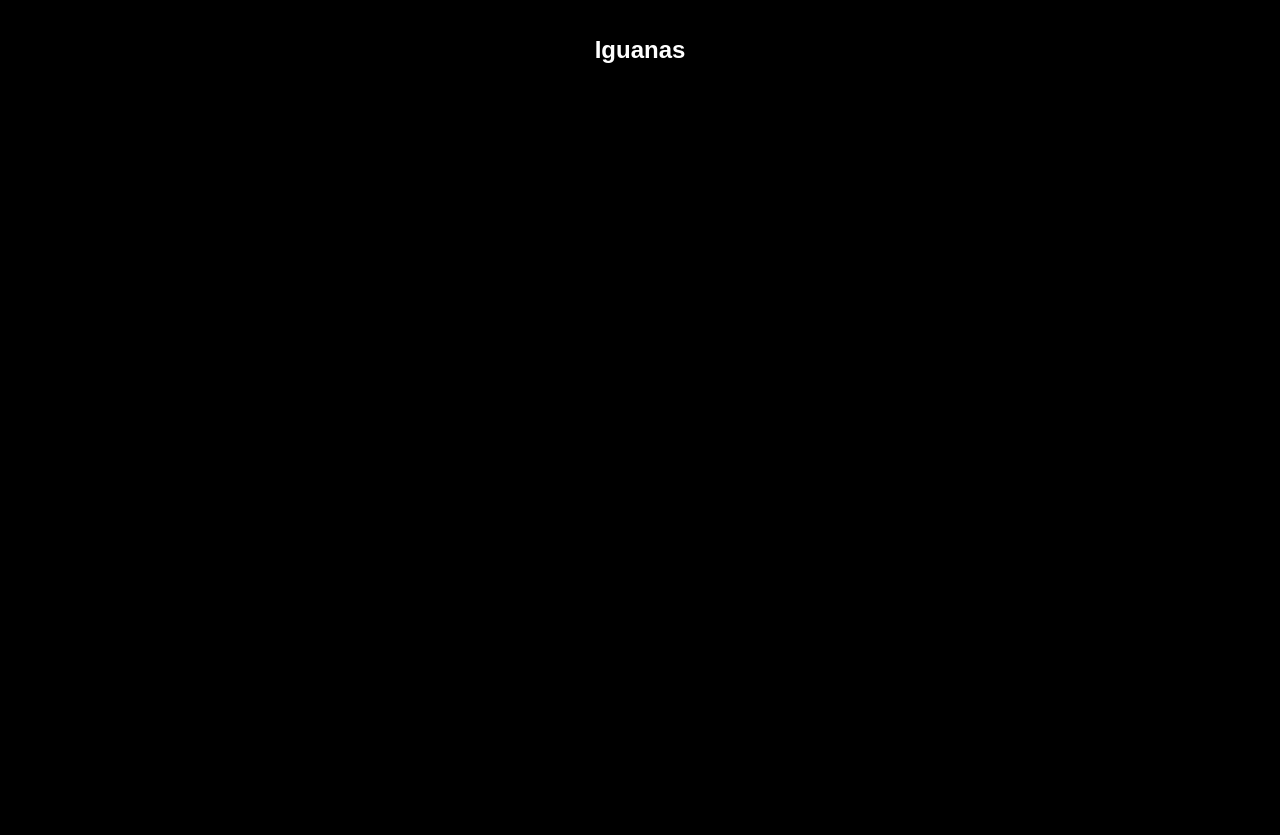
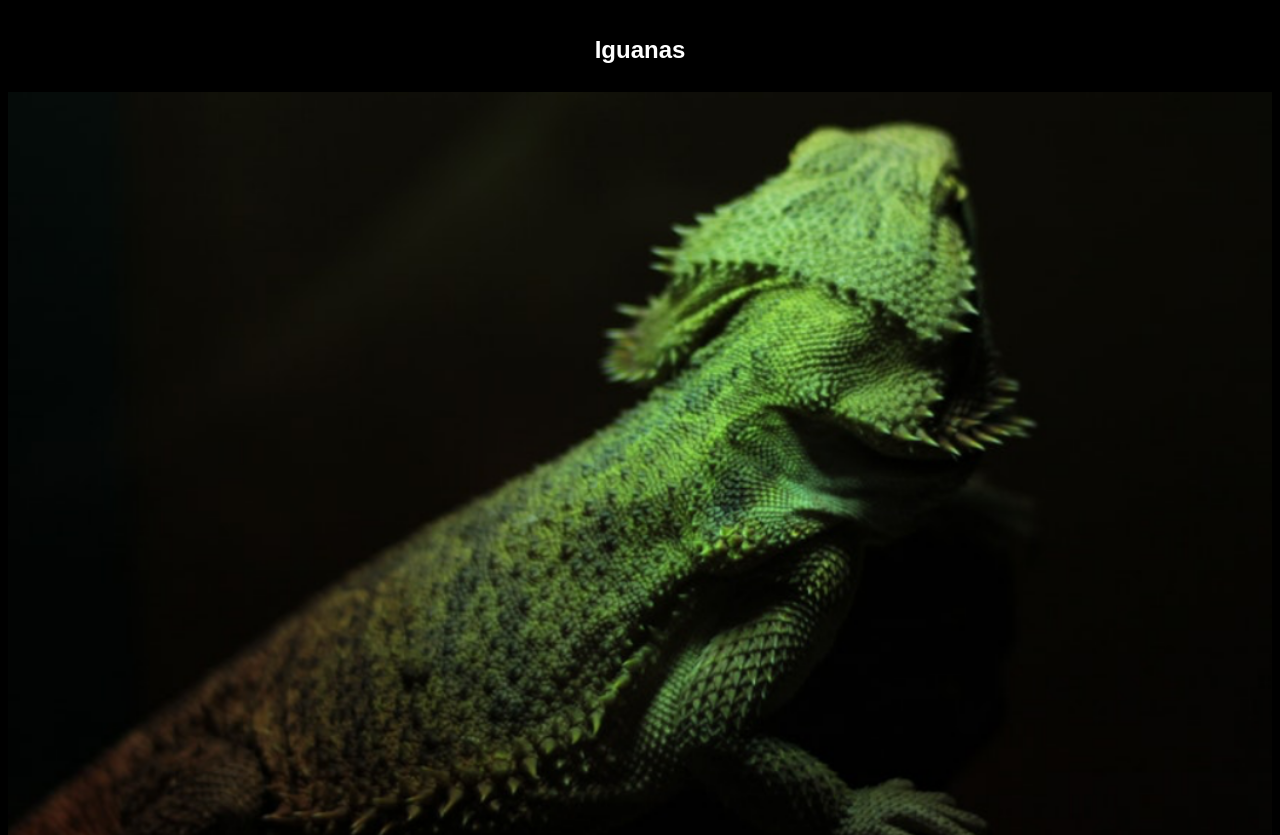
Before and after one commit to fsufan/Desafio3, a plain HTML site: page index.html in a window 1280 px wide. Shown: the top 835 px of the page. Drawn offline with Linux system fonts and the light colour scheme.

Commit message:
Segunda correccion de imagen

```diff
--- a/assets/css/style.css
+++ b/assets/css/style.css
@@ -19,7 +19,7 @@ header{
     height: 1em;
     padding: 5em;
     font-size: 5em;
-    background-image: url(assets/imgs/bg-header.jpg);
+    background-image: url(../imgs/bg-header.jpg);
     background-size: cover;
     background-position: center;
 }
```
